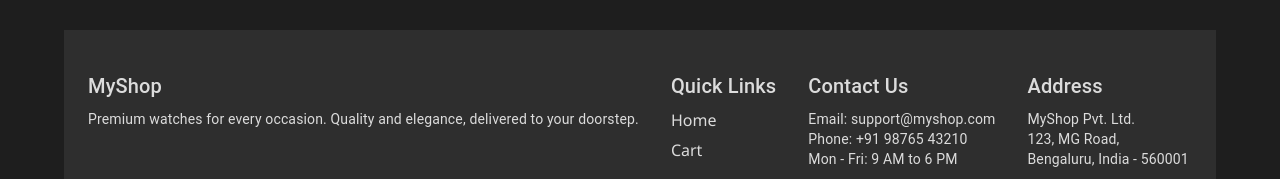
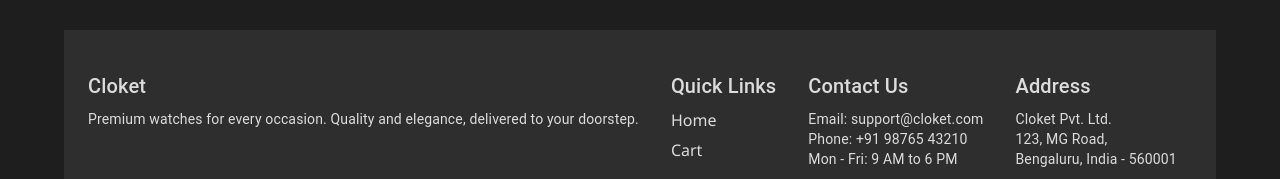
Before and after one commit to Taneesh-Bhojawala/cloket, a React (Create React App) app: page / in a window 1280 px wide. Shown: the part 756-935 px from the top of the page. Built offline with nearby package versions, Linux system fonts and the light colour scheme; no server answers.

Commit message:
modifications

```diff
--- a/public/index.html
+++ b/public/index.html
@@ -11,7 +11,7 @@
     />
     <link rel="apple-touch-icon" href="%PUBLIC_URL%/logo192.png" />
     <link rel="manifest" href="%PUBLIC_URL%/manifest.json" />
-    <title>My Shop</title>
+    <title>Cloket</title>
   </head>
   <body>
     <noscript>You need to enable JavaScript to run this app.</noscript>
--- a/src/components/Footer.js
+++ b/src/components/Footer.js
@@ -17,7 +17,7 @@ export default function Footer() {
           {/* Column 1: About */}
           <Grid item xs={12} sm={6} md={3}>
             <Typography variant="h6" gutterBottom>
-              MyShop
+              Cloket
             </Typography>
             <Typography variant="body2">
               Premium watches for every occasion. Quality and elegance, delivered to your doorstep.
@@ -40,7 +40,7 @@ export default function Footer() {
             <Typography variant="h6" gutterBottom>
               Contact Us
             </Typography>
-            <Typography variant="body2">Email: support@myshop.com</Typography>
+            <Typography variant="body2">Email: support@cloket.com</Typography>
             <Typography variant="body2">Phone: +91 98765 43210</Typography>
             <Typography variant="body2">Mon - Fri: 9 AM to 6 PM</Typography>
           </Grid>
@@ -51,7 +51,7 @@ export default function Footer() {
               Address
             </Typography>
             <Typography variant="body2">
-              MyShop Pvt. Ltd.<br />
+              Cloket Pvt. Ltd.<br />
               123, MG Road,<br />
               Bengaluru, India - 560001
             </Typography>
```
